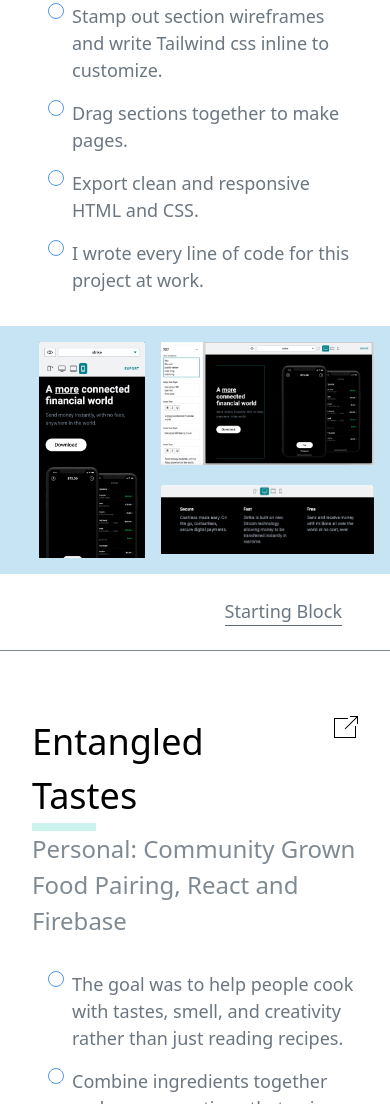
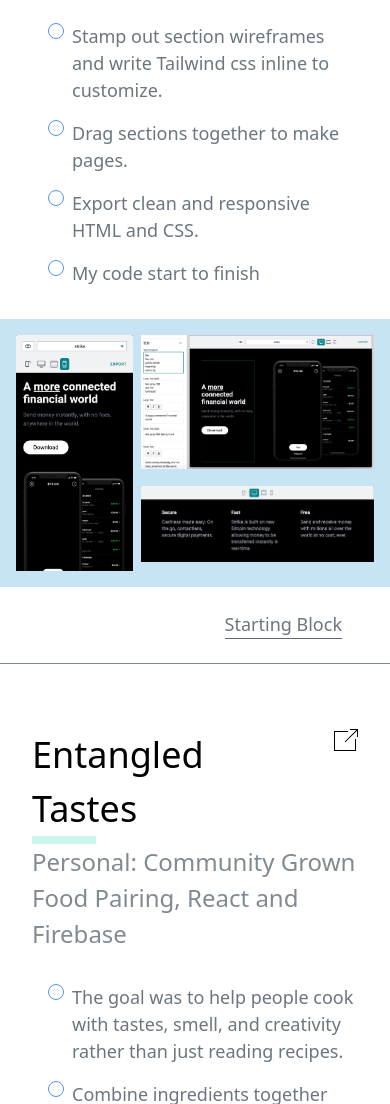
Before and after one commit to ieatmangos/strike_resume, a Gatsby site: page / in a window 390 px wide. Shown: the part 6385-7489 px from the top of the page. Built offline with nearby package versions, Linux system fonts and the light colour scheme; Gatsby itself is replaced by a stand-in of ours.

Commit message:
sunday night

```diff
--- a/src/components/work/ImageGrid.js
+++ b/src/components/work/ImageGrid.js
@@ -3,13 +3,13 @@ import React from "react"
 const ImageGrid = ({ images, bg }) => {
   return (
     <div className={`flex p-4 sm:py-8 sm:px-6 md:px-8 lg:px-10 ${bg}`}>
-      <div className="w-12" />
+      <div className="hidden sm:block sm:w-12" />
       <div
         style={{
           gridTemplateColumns: `1fr 2fr `,
           gridTemplateRows: `auto`,
         }}
-        className="grid gap-4 sm:gap-5 "
+        className="grid gap-2 sm:gap-5 "
       >
         {images.map(image => {
           return (
--- a/src/components/work_data/index.js
+++ b/src/components/work_data/index.js
@@ -11,6 +11,8 @@ import tb3 from "../../images/work/tb-3.png"
 import bears4 from "../../images/work/bears-4.png"
 import bears2 from "../../images/work/bears-2.png"
 import bears3 from "../../images/work/bears-3.png"
+import bears11 from "../../images/work/bears-11.png"
+import bears12 from "../../images/work/bears-12.png"
 export const etData = {
   title: "Entangled Tastes",
   subtitle: "Personal: Community Grown Food Pairing, React and Firebase",
@@ -45,7 +47,7 @@ export const sbData = {
     "Stamp out section wireframes and write Tailwind css inline to customize.",
     "Drag sections together to make pages.",
     "Export clean and responsive HTML and CSS.",
-    "I wrote every line of code for this project at work."
+    "My code start to finish"
   ],
   link: null,
   bg: "bg-sb",
@@ -109,8 +111,12 @@ export const bearsData = {
       position: "",
     },
     {
-      src: bears3,
-      position: "col-span-2 ",
+      src: bears11,
+      position: " ",
+    },
+    {
+      src: bears12,
+      position: "",
     },
   ],
 }
```
Also changed, not shown: src/images/work/bears-11.png (added), src/images/work/bears-12.png (added).
